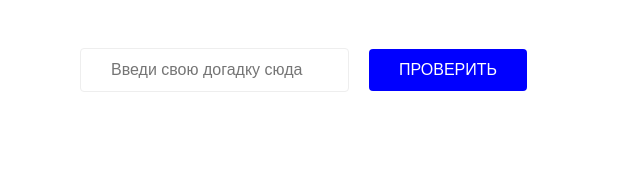
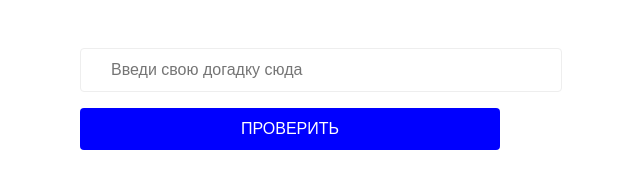
Before and after one commit to iceekey/iceekey.github.io, a plain HTML site: page index.html in a window 1280 px wide. Shown: the whole page, without its empty margins (350-990 px from the left). Drawn offline with Linux system fonts and the light colour scheme.

Commit message:
design changes

```diff
--- a/index.html
+++ b/index.html
@@ -18,13 +18,8 @@
       max-width: 420px;
     }
 
-    .code {
-      display: flex;
-      align-items: center;
-    }
-
     .code input {
-      flex: 3;
+      width: 100%;
       font-size: 16px;
       padding: 12px 30px;
       border: 1px solid #eee;
@@ -33,11 +28,11 @@
 
     .code button {
       cursor: pointer;
-      flex: 1;
+      width: 100%;
       font-size: 16px;
       background-color: blue;
       color: #fff;
-      margin-left: 20px;
+      margin-top: 16px;
       padding: 12px 30px;
       border: 0;
       border-radius: 4px;
```
